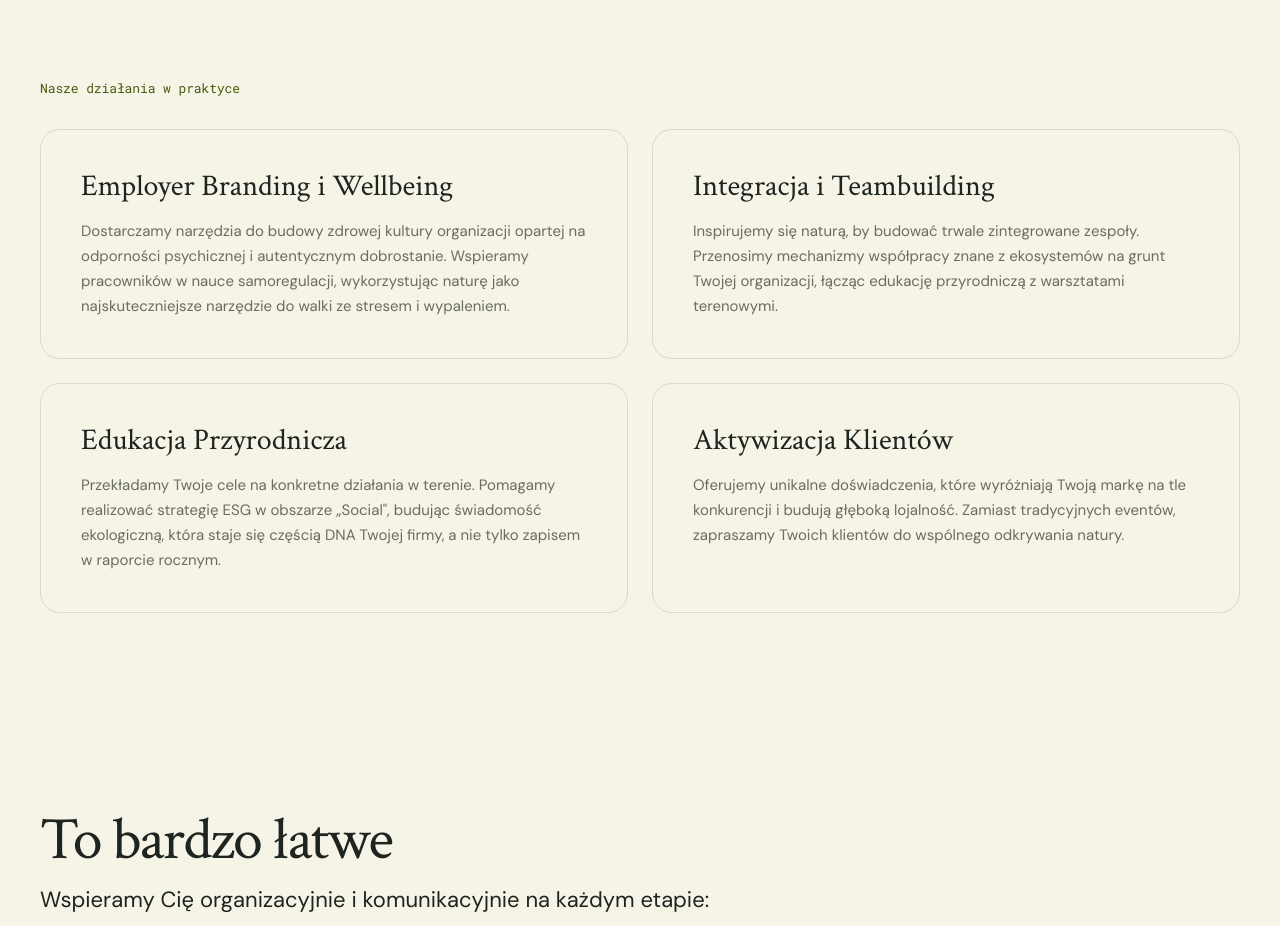
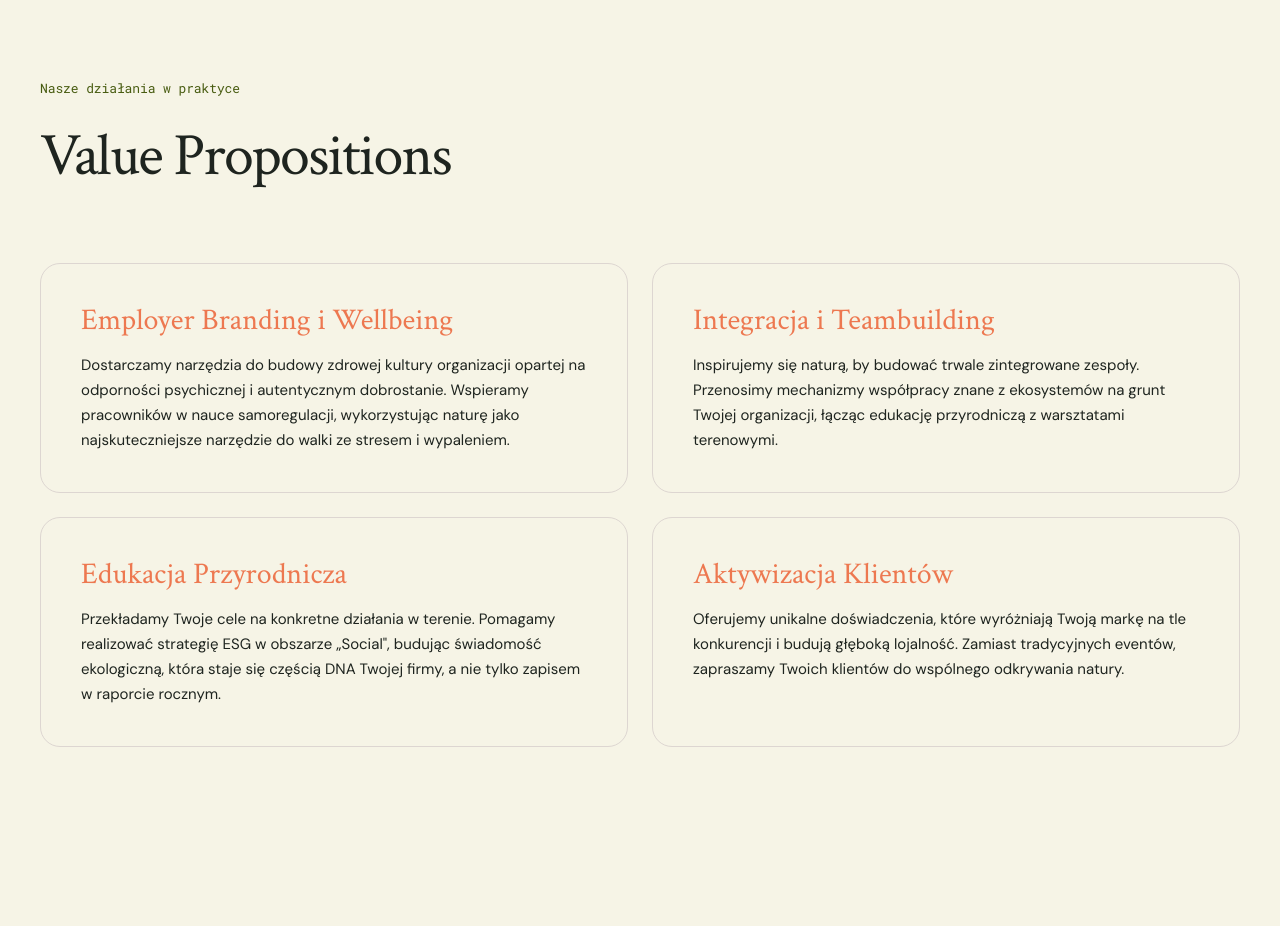
Before and after one commit to kbsztlono/gp-mvp, a React (Vite) app: page / in a window 1280 px wide. Shown: the part 4220-5146 px from the top of the page. Built offline with nearby package versions, Linux system fonts and the light colour scheme.

Commit message:
Stylizacja, szlify

```diff
--- a/src/App.css
+++ b/src/App.css
@@ -329,6 +329,16 @@
   padding: 100px 40px;
 }
 
+.values-heading {
+  font-family: var(--font-serif);
+  font-size: 60px;
+  font-weight: 400;
+  line-height: 0.9;
+  letter-spacing: -1.8px;
+  color: var(--text);
+  margin-bottom: 80px;
+}
+
 .values-grid {
   display: grid;
   grid-template-columns: repeat(2, 1fr);
@@ -346,7 +356,7 @@
   font-family: var(--font-serif);
   font-size: 30px;
   font-weight: 400;
-  color: var(--text);
+  color: var(--orange);
   margin-bottom: 16px;
   line-height: 1.1;
 }
@@ -355,7 +365,7 @@
   font-family: var(--font-sans);
   font-size: 15px;
   line-height: 1.65;
-  color: rgba(30, 36, 31, 0.65);
+  color: var(--text);
 }
 
 /* ─── PROCESS ── */
--- a/src/App.jsx
+++ b/src/App.jsx
@@ -182,6 +182,7 @@ export default function App() {
       {/* ── VALUE PROPS ── */}
       <section ref={refValues} className="values-section reveal">
         <span className="green-label">Nasze działania w praktyce</span>
+        <h2 className="values-heading">Value Propositions</h2>
         <div className="values-grid">
           <div className="value-card">
             <h3>Employer Branding i Wellbeing</h3>
```
